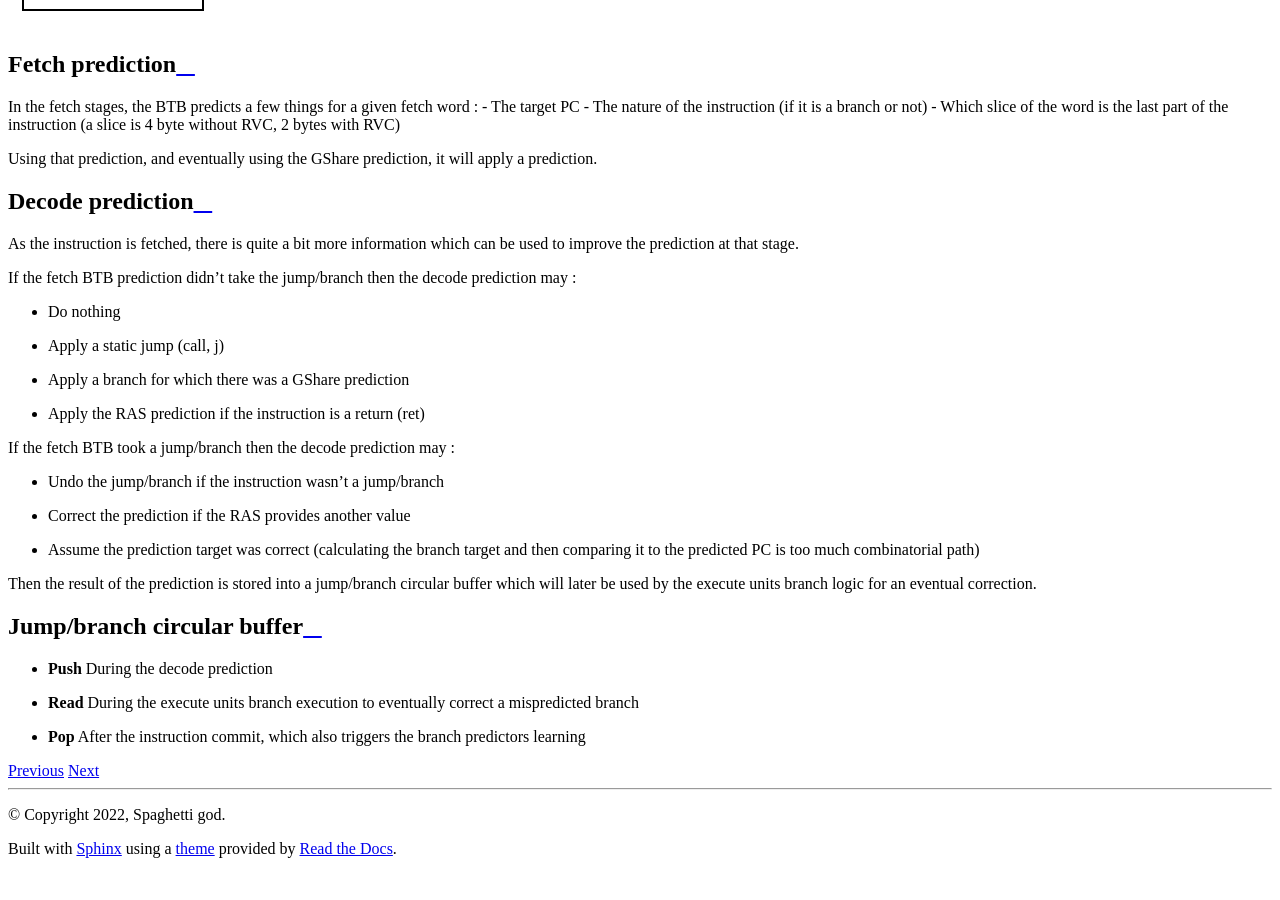
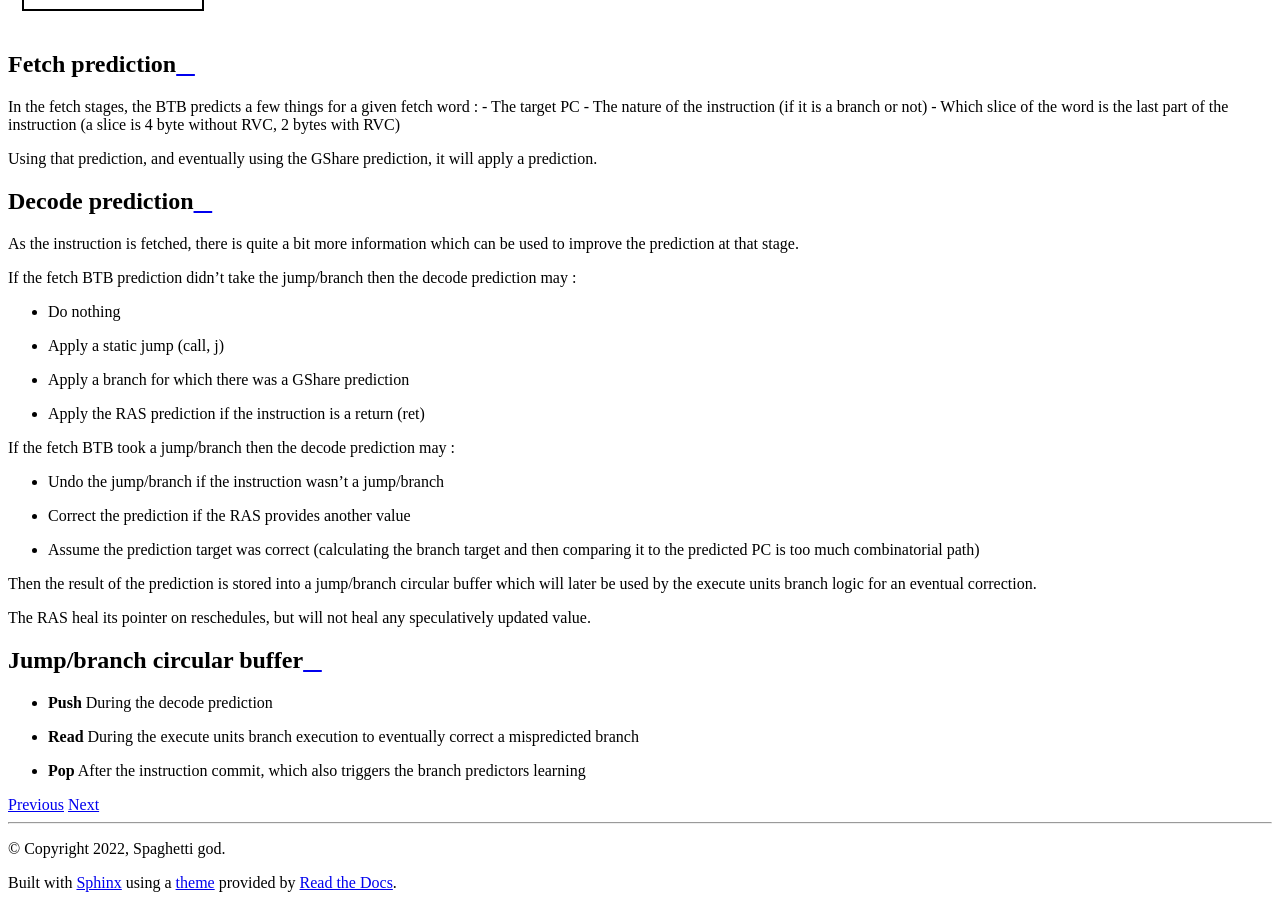
Before and after one commit to SpinalHDL/NaxRiscv-Rtd, a Sphinx documentation site: the page built from source/NaxRiscv/branch_prediction/index.rst, in a window 1280 px wide and 900 px high, scrolled down 2165 px. Built offline with Sphinx 7.4.7 and the Read the Docs theme 2.0.0, drawn with Linux system fonts in a browser that asks for light colours; before the commit the page ends 3031 px from its top, so only the background shows below that.

Commit message:
update RAS healing

```diff
--- a/source/NaxRiscv/branch_prediction/index.rst
+++ b/source/NaxRiscv/branch_prediction/index.rst
@@ -46,6 +46,8 @@ If the fetch BTB took a jump/branch then the decode prediction may :
 
 Then the result of the prediction is stored into a jump/branch circular buffer which will later be used by the execute units branch logic for an eventual correction.
 
+The RAS heal its pointer on reschedules, but will not heal any speculatively updated value.
+
 Jump/branch circular buffer
 ==============================
 
```
